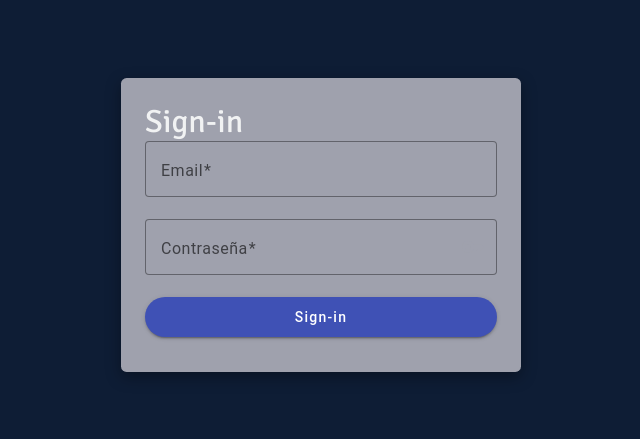
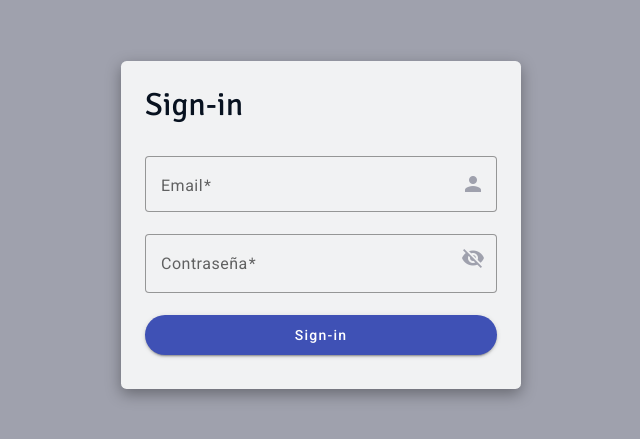
Before and after one commit to gacc94/prueba-tecnica, an Angular app: page /auth/sign-in in a window 1280 px wide. Shown: the part 175-614 px from the top of the page, without its empty margins (319-959 px from the left). Built offline with nearby package versions, Linux system fonts and the light colour scheme.

Commit message:
agregando configuraciones

```diff
--- a/src/app/app.config.ts
+++ b/src/app/app.config.ts
@@ -1,10 +1,15 @@
-import { ApplicationConfig, importProvidersFrom } from '@angular/core';
+import { ApplicationConfig, enableProdMode, importProvidersFrom } from '@angular/core';
 import { provideRouter } from '@angular/router';
 
 import { routes } from './app.routes';
 import { BrowserAnimationsModule } from '@angular/platform-browser/animations';
 import { BrowserModule } from '@angular/platform-browser';
 import { HttpClientModule } from '@angular/common/http';
+import { environment } from '../environments/environment';
+
+if (environment.production) {
+	enableProdMode();
+}
 
 export const appConfig: ApplicationConfig = {
 	providers: [provideRouter(routes), importProvidersFrom(BrowserModule, BrowserAnimationsModule, HttpClientModule)]
--- a/src/app/auth/pages/sign-in/sign-in.component.html
+++ b/src/app/auth/pages/sign-in/sign-in.component.html
@@ -1,6 +1,6 @@
 <div class="container">
 	<div class="form-container">
-		<h1>{{ 'Sign-in' | titlecase }}</h1>
+		<h1 class="form-title">{{ 'Sign-in' | titlecase }}</h1>
 		<form [formGroup]="form" (ngSubmit)="onSubmit()" autocomplete="off">
 			<div>
 				<mat-form-field appearance="outline">
@@ -12,7 +12,7 @@
 						type="email"
 						value="gustavocaqui94@gmail.com"
 					/>
-					<mat-icon matSuffix fontIcon="user" />
+					<mat-icon matSuffix fontIcon="person" />
 					<mat-error *ngIf="hasError('email')">{{ errorMessage('email') }}</mat-error>
 				</mat-form-field>
 			</div>
@@ -23,10 +23,19 @@
 						matInput
 						formControlName="password"
 						placeholder="Ingrese su contraseña"
-						type="password"
+						[type]="hide ? 'password' : 'text'"
 						value="123456789"
 					/>
-					<mat-icon matSuffix fontIcon="key" />
+					<button
+						type="button"
+						mat-icon-button
+						matSuffix
+						(click)="hide = !hide"
+						[attr.aria-label]="'Hide password'"
+						[attr.aria-pressed]="hide"
+					>
+						<mat-icon>{{ hide ? 'visibility_off' : 'visibility' }}</mat-icon>
+					</button>
 					<mat-error *ngIf="hasError('password')">{{ errorMessage('password') }}</mat-error>
 				</mat-form-field>
 			</div>
--- a/src/app/auth/pages/sign-in/sign-in.component.scss
+++ b/src/app/auth/pages/sign-in/sign-in.component.scss
@@ -3,6 +3,7 @@
 .container {
 	height: 100vh;
 	@include mixin.flex(flex, row, nowrap, center, center, 1rem);
+	background-color: var(--text-color);
 }
 
 .form-container {
@@ -12,14 +13,15 @@
 	border-radius: 0.35rem;
 	box-shadow: rgba(0, 0, 0, 0.35) 0 5px 15px;
 	overflow: hidden;
-	background-color: var(--text-color);
-
-	//form {
-	//    border: 1px solid red;
-	//    @apply text-red-500
-	//}
+	background-color: var(--title-color);
+	@include mixin.flex(flex, column, nowrap, start, start, 2rem);
 }
-
+.form-title {
+	color: var(--container-color);
+}
+form {
+	width: 100%;
+}
 button {
 	width: 100%;
 	padding: 1.25rem;
--- a/src/app/auth/pages/sign-in/sign-in.component.ts
+++ b/src/app/auth/pages/sign-in/sign-in.component.ts
@@ -28,7 +28,7 @@ import { ConstantsUtil } from '../../../utils/library/constants.util';
 export class SignInComponent implements OnInit {
 	form!: FormGroup;
 	constructor(private readonly fb: FormBuilder) {}
-
+	hide = true;
 	ngOnInit(): void {
 		this.form = this.fb.group({
 			email: ['', [Validators.required, Validators.pattern(ConstantsUtil.PATTERN_EMAIL)]],
@@ -36,7 +36,7 @@ export class SignInComponent implements OnInit {
 		});
 	}
 	onSubmit(): void {
-		console.log('');
+		console.log(this.form.value);
 	}
 	errorMessage(field: string): string {
 		const control: AbstractControl = this.form.controls[field];
@@ -45,6 +45,8 @@ export class SignInComponent implements OnInit {
 			msg = ConstantsUtil.REQUIRED;
 		} else if (control.hasError('minlength')) {
 			msg = ConstantsUtil.MIN_LENGTH;
+		} else if (control.hasError('pattern')) {
+			msg = ConstantsUtil.EMAIL;
 		}
 		return msg;
 	}
--- a/src/app/utils/library/routes.util.ts
+++ b/src/app/utils/library/routes.util.ts
@@ -12,10 +12,6 @@ export abstract class RoutesUtils {
 
 	static readonly AUTH: string = '/auth';
 	static readonly SIGN_IN: string = this.AUTH + '/sign-in';
-	static readonly SIGN_UP: string = this.AUTH + '/sign-up';
-	static readonly EMAIL_VERIFICATION: string = this.AUTH + '/email-verification';
-	static readonly FORGOT_PASSWORD: string = this.AUTH + '/forgot-password';
-
 	/*
 	 * ========================================
 	 *           ROUTES - DASHBOARD
--- a/src/index.html
+++ b/src/index.html
@@ -6,9 +6,10 @@
   <base href="/">
   <meta name="viewport" content="width=device-width, initial-scale=1">
   <link rel="icon" type="image/x-icon" href="favicon.ico">
-  <link rel="preconnect" href="https://fonts.gstatic.com">
-  <link href="https://fonts.googleapis.com/icon?family=Material+Icons" rel="stylesheet">
-  <link rel="preconnect" href="https://lh3.googleusercontent.com">
+    <link rel="preconnect" href="https://fonts.gstatic.com">
+    <link href="https://fonts.googleapis.com/css2?family=Roboto:wght@300;400;500&display=swap" rel="stylesheet">
+    <link href="https://fonts.googleapis.com/icon?family=Material+Icons" rel="stylesheet">
+    <link rel="preconnect" href="https://lh3.googleusercontent.com">
 </head>
 <body>
   <gac-root></gac-root>
```
